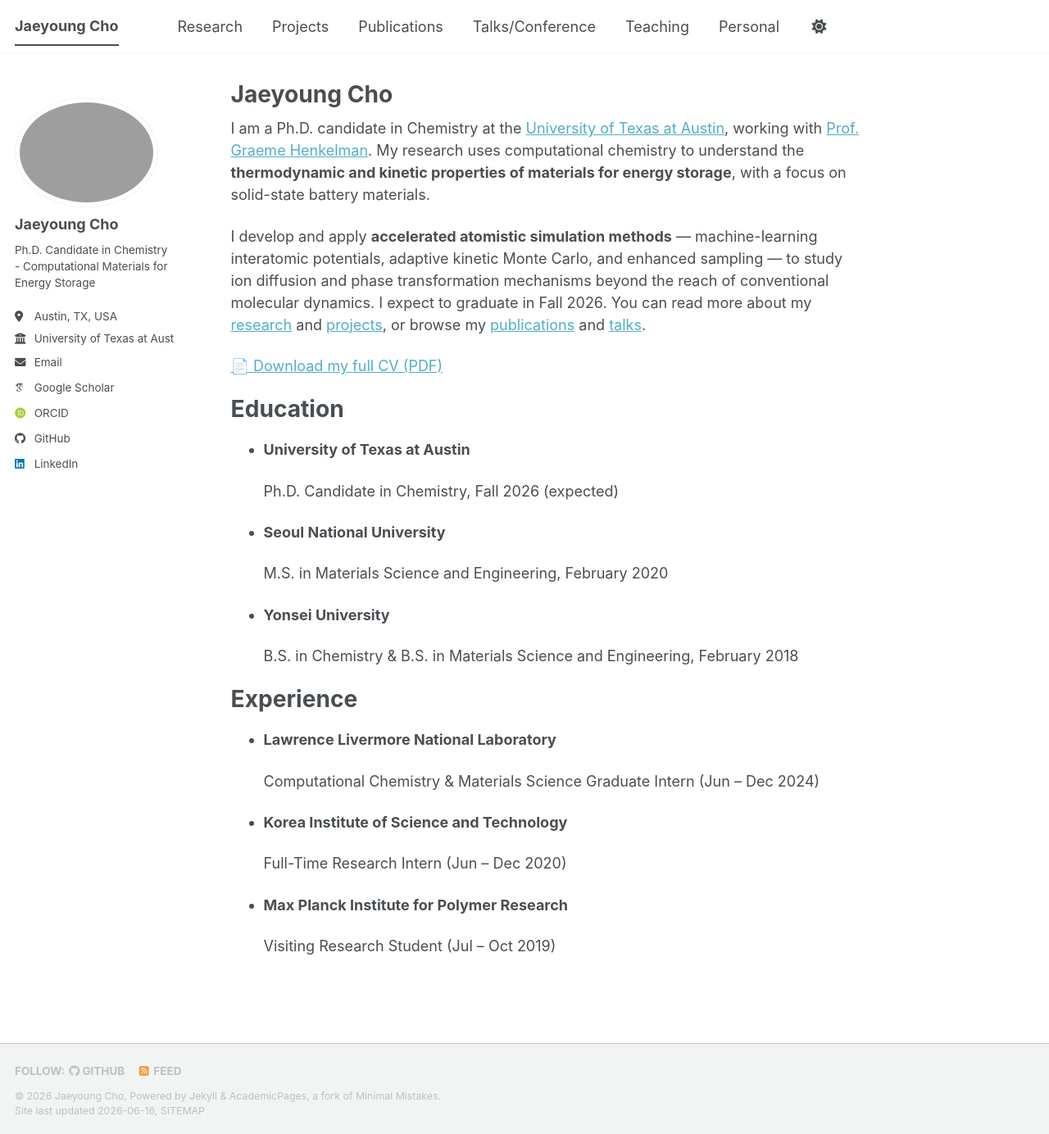
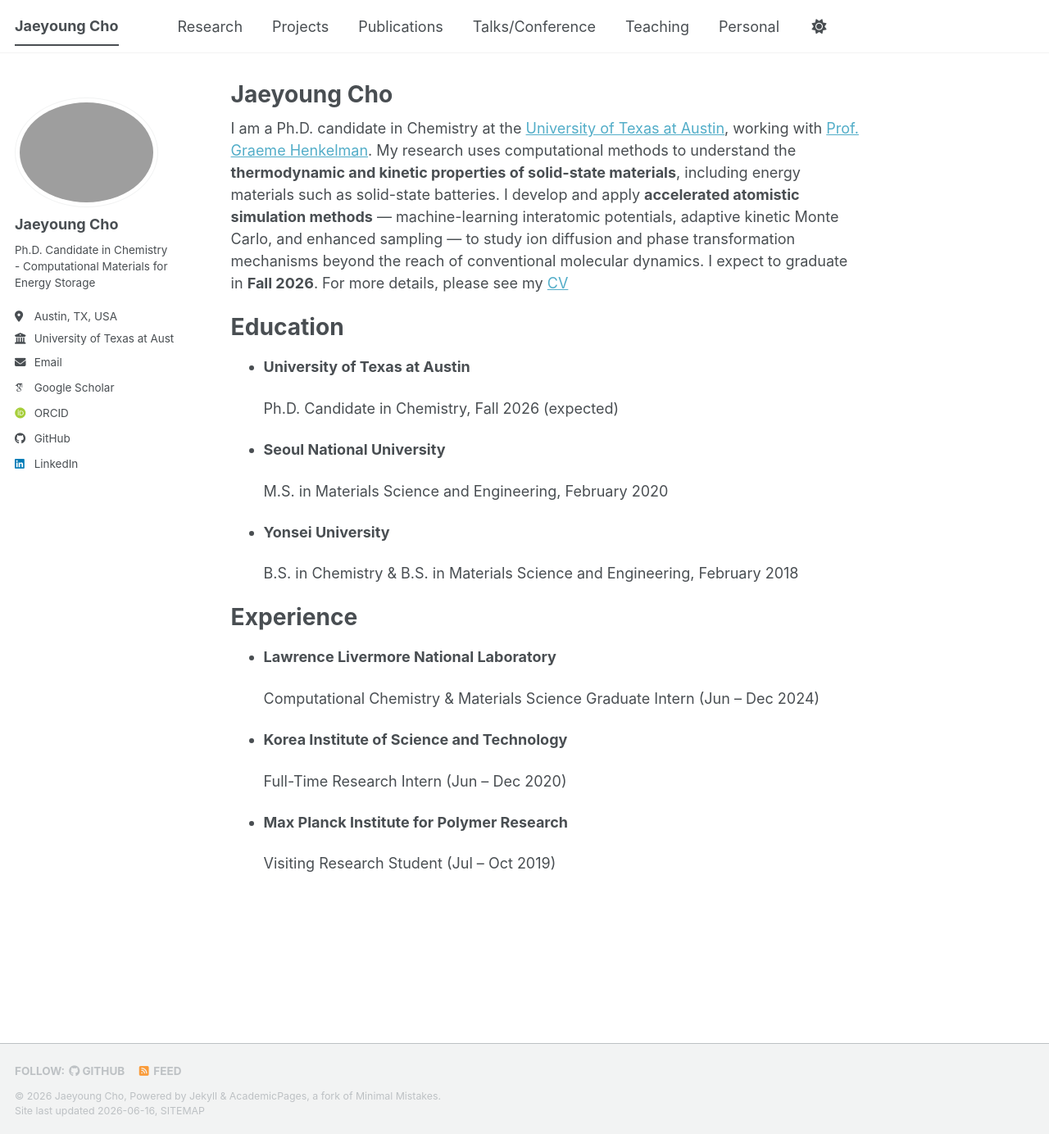
Before and after one commit to jycho5758/jycho5758.github.io, a Jekyll site: the page built from _pages/about.md, in a window 1280 px wide and 1384 px high. Shown: the whole window at 82% size. Built offline with Jekyll 4.4.1, drawn with Linux system fonts in a browser that asks for light colours; some web fonts are replaced; a script bundle is joined from its source files by our own code; library files that are not in the unit come from our copies.

Commit message:
Update about.md

```diff
--- a/_pages/about.md
+++ b/_pages/about.md
@@ -7,11 +7,7 @@ redirect_from:
   - /about.html
 ---
 
-I am a Ph.D. candidate in Chemistry at the [University of Texas at Austin](https://www.utexas.edu/), working with [Prof. Graeme Henkelman](https://theory.cm.utexas.edu/henkelman/). My research uses computational chemistry to understand the **thermodynamic and kinetic properties of materials for energy storage**, with a focus on solid-state battery materials.
-
-I develop and apply **accelerated atomistic simulation methods** — machine-learning interatomic potentials, adaptive kinetic Monte Carlo, and enhanced sampling — to study ion diffusion and phase transformation mechanisms beyond the reach of conventional molecular dynamics. I expect to graduate in Fall 2026. You can read more about my [research](/research/) and [projects](/projects/), or browse my [publications](/publications/) and [talks](/talks/).
-
-<a href="/files/CV_Jaeyoung_Cho.pdf" target="_blank">📄 Download my full CV (PDF)</a>
+I am a Ph.D. candidate in Chemistry at the [University of Texas at Austin](https://www.utexas.edu/), working with [Prof. Graeme Henkelman](https://theory.cm.utexas.edu/henkelman/). My research uses computational methods to understand the **thermodynamic and kinetic properties of solid-state materials**, including energy materials such as solid-state batteries. I develop and apply **accelerated atomistic simulation methods** — machine-learning interatomic potentials, adaptive kinetic Monte Carlo, and enhanced sampling — to study ion diffusion and phase transformation mechanisms beyond the reach of conventional molecular dynamics. I expect to graduate in **Fall 2026**. For more details, please see my <a href="/files/CV_Jaeyoung_Cho.pdf" target="_blank">CV</a>
 
 Education
 ======
```
